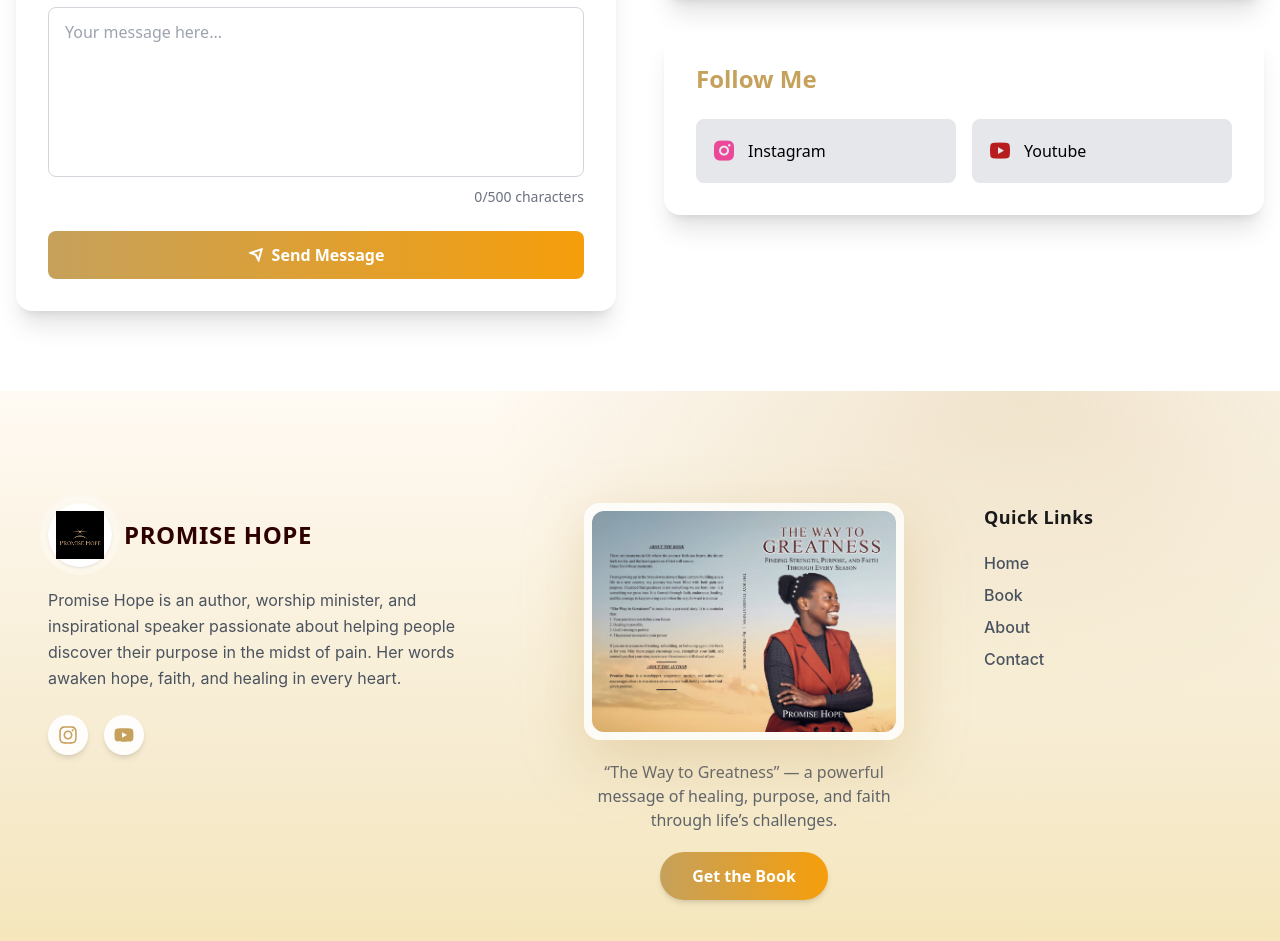
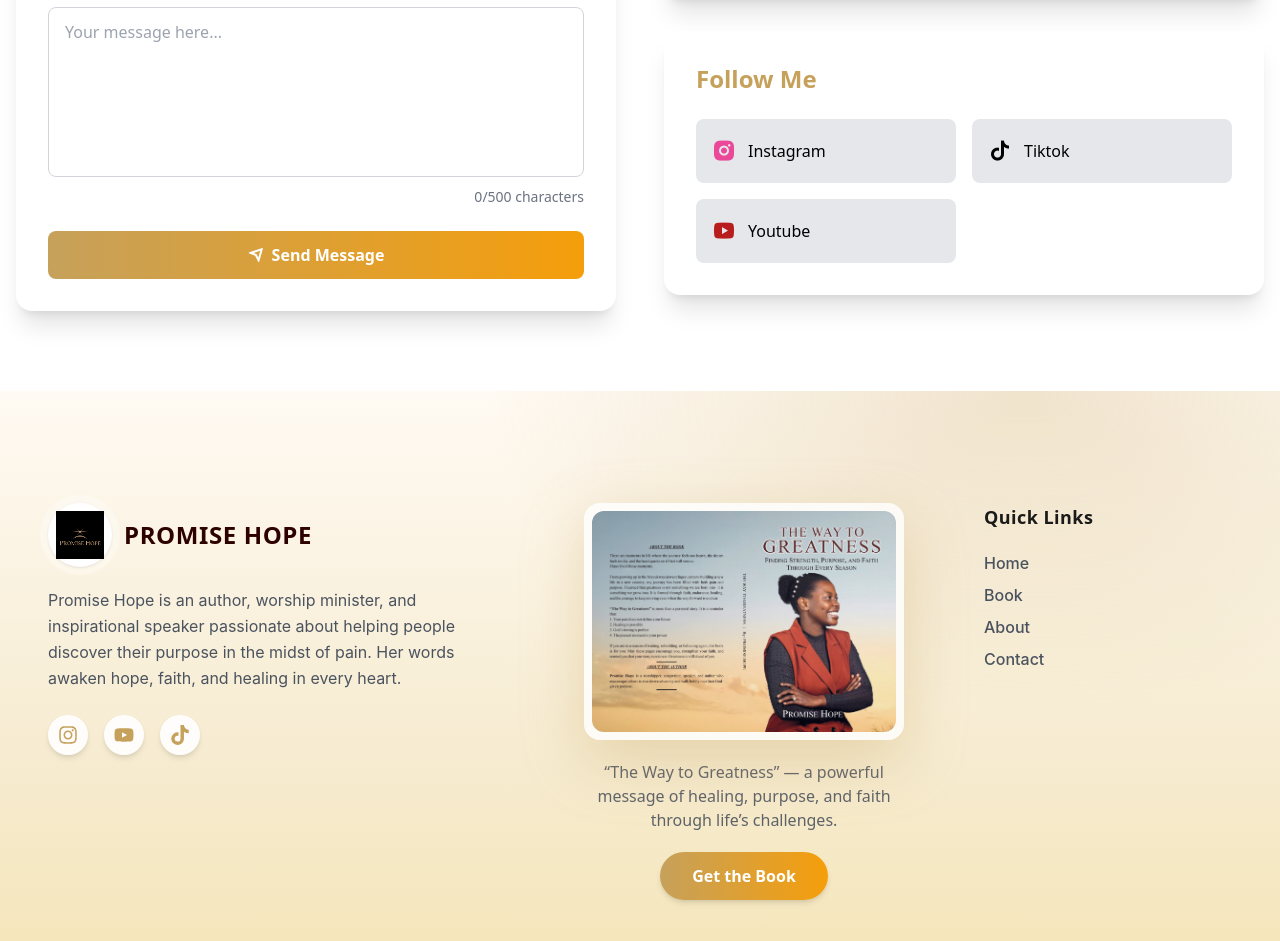
Before and after one commit to mhaawais/promise-hope, a Next.js app: page /contact in a window 1280 px wide. Shown: the part 1067-2008 px from the top of the page. Built offline with nearby package versions, Linux system fonts and the light colour scheme.

Commit message:
add tiktok

```diff
--- a/components/Footer.tsx
+++ b/components/Footer.tsx
@@ -2,16 +2,16 @@
 
 import Link from "next/link";
 import Image from "next/image";
-import { FaArrowUp, FaYoutube, FaInstagram } from "react-icons/fa";
+import { FaArrowUp, FaYoutube, FaInstagram, FaTiktok } from "react-icons/fa";
 
 export default function Footer() {
   const year = new Date().getFullYear();
   const scrollTop = () => window.scrollTo({ top: 0, behavior: "smooth" });
 
   const social = [
-    // { href: "https://www.facebook.com/", label: "Facebook", Icon: FaFacebook },
     { href: "https://www.instagram.com/bigirimanahopepromise?igsh=aTBqejI0MzhjNw==", label: "Instagram", Icon: FaInstagram },
     { href: "https://www.youtube.com/@hopepromisebigirimana", label: "LinkedIn", Icon: FaYoutube },
+    { href: "https://www.tiktok.com/@hopepromisebigiri1?_r=1&_t=ZP-91I3bYkVG62", label: "Facebook", Icon: FaTiktok },
   ];
 
   return (
--- a/components/contact/ContactInfo.tsx
+++ b/components/contact/ContactInfo.tsx
@@ -82,15 +82,15 @@
             <span className="font-medium">Instagram</span>
           </a>
 
-          {/* <a
-            href="https://www.facebook.com/"
+          <a
+            href="https://www.tiktok.com/@hopepromisebigiri1?_r=1&_t=ZP-91I3bYkVG62"
             target="_blank"
             rel="noopener noreferrer"
             className="flex items-center p-4 bg-gray-200 rounded-lg hover:bg-gray-300 transition-colors duration-300 cursor-pointer"
           >
-            <i className="ri-facebook-fill text-blue-600 text-2xl mr-3"></i>
-            <span className="font-medium">Facebook</span>
-          </a> */}
+            <i className="ri-tiktok-fill text-black text-2xl mr-3"></i>
+            <span className="font-medium">Tiktok</span>
+          </a>
 
           <a
             href="https://www.youtube.com/@hopepromisebigirimana"
```
